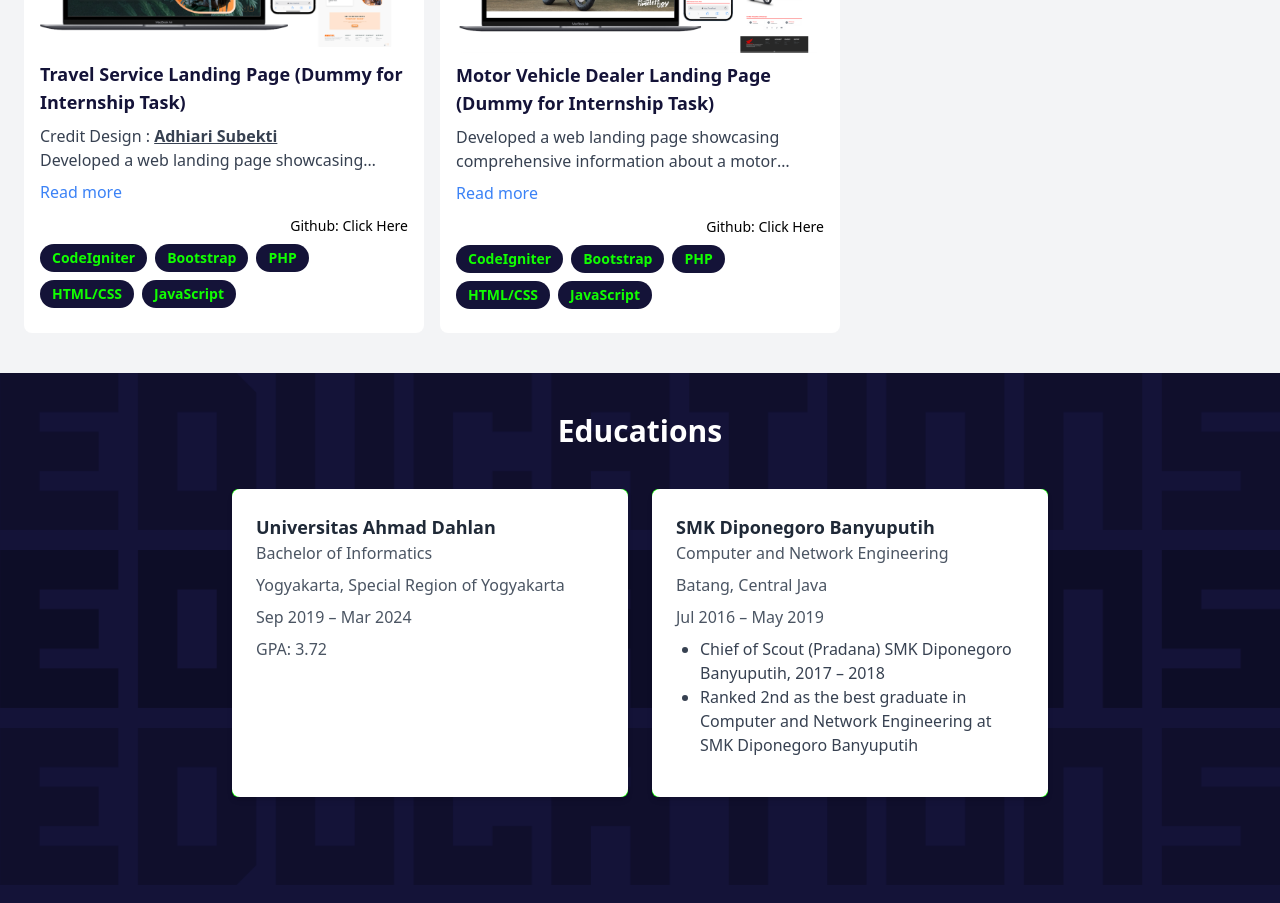
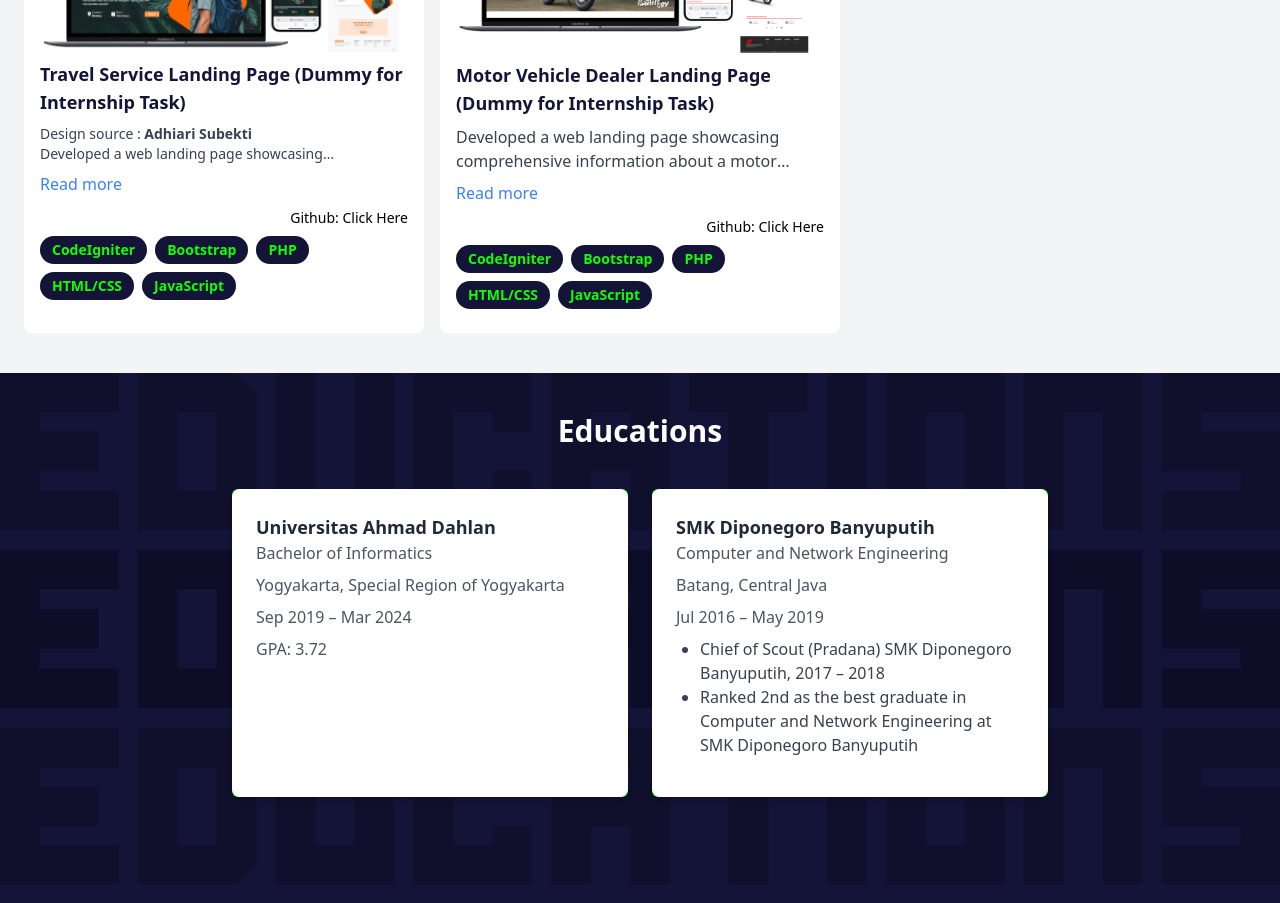
Before and after one commit to adibbaguss/My_Profile_2.0, a React (Vite) app: page / in a window 1280 px wide. Shown: the part 3800-4703 px from the top of the page. Built offline with nearby package versions, Linux system fonts and the light colour scheme; no server answers.

Commit message:
update portofolio and loading-lazy image

```diff
--- a/src/components/Certificates/Certificates.jsx
+++ b/src/components/Certificates/Certificates.jsx
@@ -54,6 +54,7 @@ const Certificates = () => {
             alt={certificate.alt}
             className="cursor-pointer transform hover:scale-105 hover:shadow-lg transition-transform border border-solid  border-primary-color rounded-md   "
             onClick={() => openModal(certificate.src)}
+            loading="lazy"
           />
         ))}
       </Masonry>
--- a/src/components/CustomModal/CustomModal.jsx
+++ b/src/components/CustomModal/CustomModal.jsx
@@ -12,7 +12,7 @@ const CustomModal = ({ isOpen, onClose, image }) => {
             &times;
           </button>
           <Zoom>
-            <img src={image} alt="Certificate" className="object-contain max-w-full max-h-screen " />
+            <img src={image} alt="Certificate" className="object-contain max-w-full max-h-screen " loading="lazy" />
           </Zoom>
         </Box>
       </Box>
--- a/src/components/Hero/Hero.jsx
+++ b/src/components/Hero/Hero.jsx
@@ -21,10 +21,10 @@ function Hero() {
         <Weather />
       </div>
       <div className="lg:absolute lg:bottom-0 relative mt-1">
-        <img src={heroText1} alt="Hero text-1" className="px-2 pb-4" data-aos="fade-up" data-aos-duration="1000" />
-        <img src={heroText1} alt="Hero text-1" className="px-2 pb-4" data-aos="fade-up" data-aos-duration="800" />
+        <img src={heroText1} alt="Hero text-1" className="px-2 pb-4" data-aos="fade-up" data-aos-duration="1000" loading="lazy" />
+        <img src={heroText1} alt="Hero text-1" className="px-2 pb-4" data-aos="fade-up" data-aos-duration="800" loading="lazy" />
         {/* <img src={heroText1} alt="Hero text-1" className="pb-4" /> */}
-        <img src={heroText1} alt="Hero text-1" className="px-2 pb-9" data-aos="fade-up" data-aos-duration="600" />
+        <img src={heroText1} alt="Hero text-1" className="px-2 pb-9" data-aos="fade-up" data-aos-duration="600" loading="lazy" />
         <div className="w-full absolute bottom-0 h-full lg:h-screen overflow-hidden" data-aos="zoom-in-up" data-aos-duration="800">
           <motion.img src={avatar} alt="avatar" className="h-full mx-auto " whileHover={{ scale: 1.1 }} whileTap={{ scale: 0.95 }} loading="lazy" />
         </div>
@@ -33,7 +33,7 @@ function Hero() {
           <p className="w-full absolute bottom-0 pb-1 font-bold text-center lg:text-3xl md:text-2xl sm:text-1xl">Full-Stack Developer</p>
         </div>
 
-        <img src={heroText2} alt="Hero text-2" className="absolute bottom-0 px-2 pb-9" data-aos="fade-up" data-aos-duration="600" />
+        <img src={heroText2} alt="Hero text-2" className="absolute bottom-0 px-2 pb-9" data-aos="fade-up" data-aos-duration="600" loading="lazy" />
         {/* Full-Stack Developer text */}
       </div>
     </section>
--- a/src/components/Projects/Project.jsx
+++ b/src/components/Projects/Project.jsx
@@ -42,9 +42,9 @@ const projects = [
     title: 'Travel Service Landing Page (Dummy for Internship Task)',
     description: (
       <>
-        <p>
-          Credit Design :{' '}
-          <a className="underline font-semibold" href="https://dribbble.com/shots/16461003-Travelious-Travelling-Services-Landing-Page-Website">
+        <p className="text-sm">
+          Design source :{' '}
+          <a className="hover:underline font-semibold" href="https://dribbble.com/shots/16461003-Travelious-Travelling-Services-Landing-Page-Website">
             Adhiari Subekti
           </a>
           <br />
@@ -79,7 +79,7 @@ function Project({ title, description, technologies, image, github }) {
 
   return (
     <div className="bg-white p-4 rounded-lg mb-4 overflow-hidden">
-      <img src={image} alt={title} className="mb-2 rounded-lg w-full h-auto" style={{ maxHeight: '300px', objectFit: 'cover' }} />
+      <img src={image} alt={title} className="mb-2 rounded-lg w-full h-auto" style={{ maxHeight: '300px', objectFit: 'cover' }} loading="lazy" />
       <h3 className="text-lg font-bold text-primary-color mb-2">{title}</h3>
       <p className={`text-gray-700 mb-2 ${isExpanded ? '' : 'line-clamp-2'}`}>{description}</p>
       <button onClick={toggleDescription} className="text-blue-500 hover:underline">
@@ -88,7 +88,7 @@ function Project({ title, description, technologies, image, github }) {
       <p className="text-sm mt-3 text-right">
         Github:{' '}
         {github ? (
-          <a className="hover:underline" target="_blank" href={github}>
+          <a className="hover:underline " target="_blank" href={github}>
             Click Here
           </a>
         ) : (
```
Also changed, not shown: src/assets/Images/Portofolio/landing page travel.png, src/assets/Images/Portofolio/landing page travel2.png (added).
